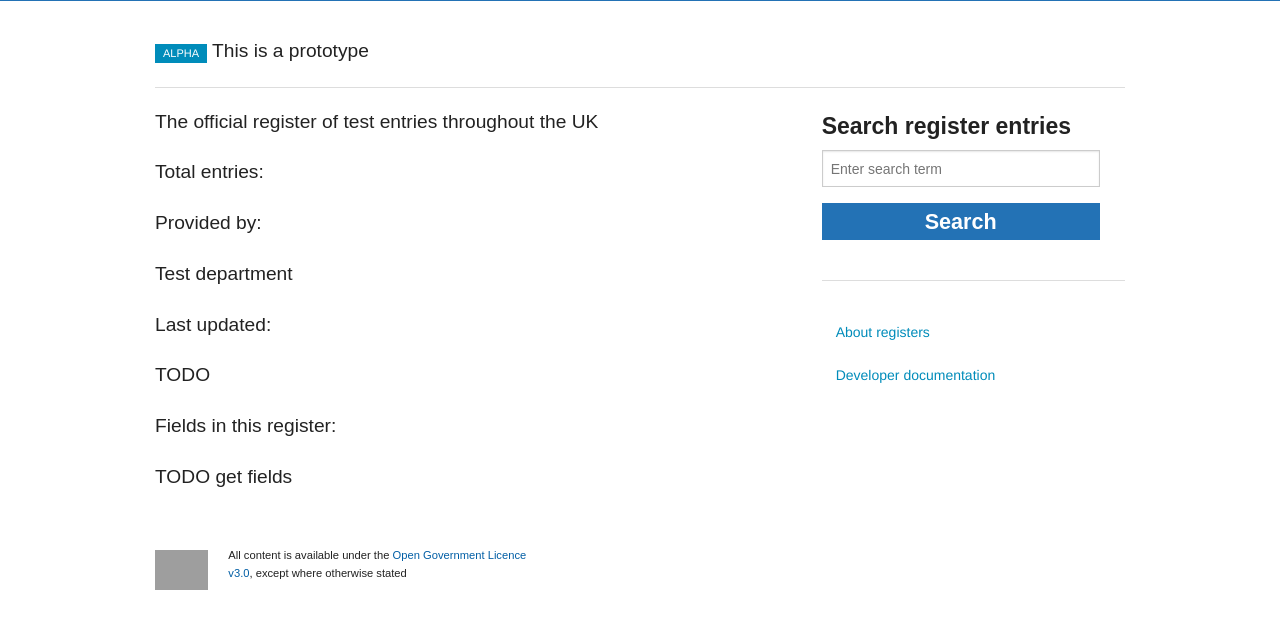
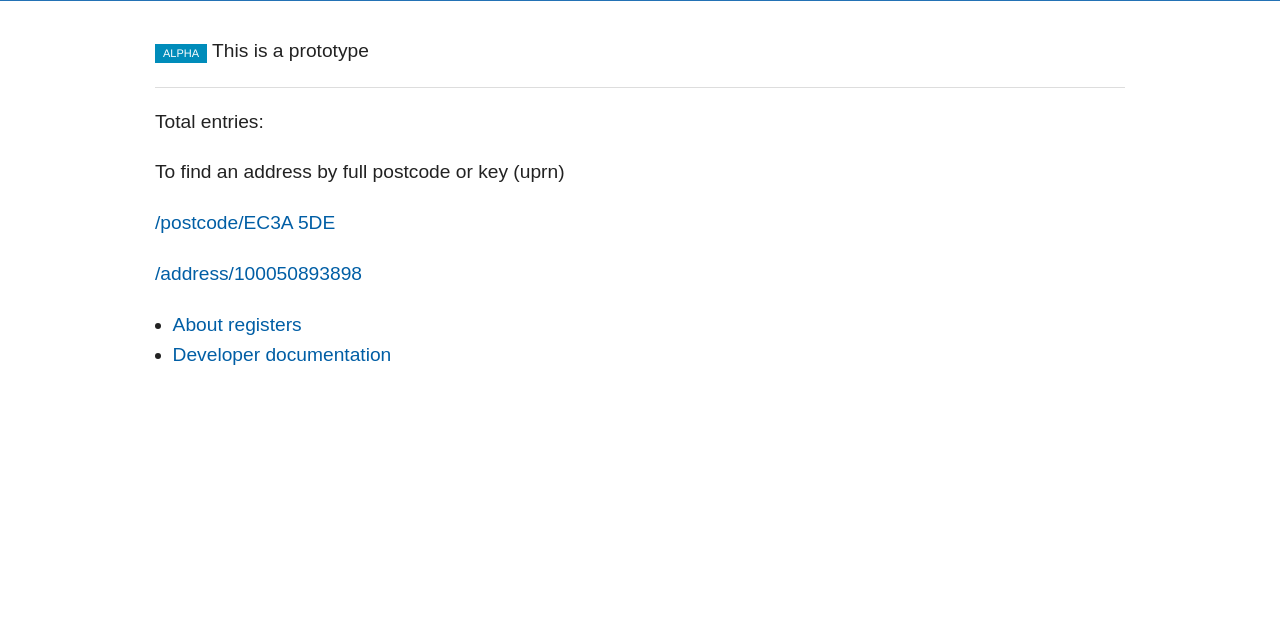
Before and after one commit to openregister/openregister-flask, a Flask app: template application/templates/index.html in a window 1280 px wide. Shown: the part 59-688 px from the top of the page. Run offline with Flask 2, Linux system fonts and the light colour scheme; the template is opened without the code that fills it, so the values that code supplies are empty; parts of the project's set-up code (start-up, migrations or seed data) failed here and were passed over; some libraries are stand-ins or nearby versions; grey boxes are pictures that could not be loaded.

Commit message:
quick tweaks

```diff
--- a/application/templates/index.html
+++ b/application/templates/index.html
@@ -4,42 +4,19 @@
 
 {% block content %}
   <div class="row">
-      <div class="small-12 large-8 columns">
-          <div class="official-text">
-              <p>The official register of test entries throughout the UK</p>
-          </div>
+      <div class="large-12 columns">
           <div class="meta-entries">
             <p class="label-text">Total entries:
             <p>{{ register.size() | thousands_comma }}</p>
-            <p class="label-text">Provided by:</p>
-            <p class="big-meta">Test department</p>
-            <p class="label-text">Last updated:</p>
-            <p class="big-meta">TODO</p>
-            <p class="label-text">Fields in this register:</p>
 
-            <p class="homepage-field-labels">
-              TODO get fields
-            </p>
-          </div>
-      </div>
-      <div class="small-12 large-4 columns">
-        <h4>Search register entries</h4>
-        <form action="/search">
-          <div class="row collapse">
-                <div class="small-8 large-11 columns">
-                  <input name="q" type="text" placeholder="Enter search term">
-                  <input type="submit" value="Search" class="button postfix" />
-                </div>
-          </div>
-        </form>
-        <hr class="divider"/>
-        <ul class="side-nav">
-            <li><a href="http://www.openregister.org/">About registers</a></li>
-            <li><a href="http://www.openregister.org/developer">Developer documentation</a></li>
-        </ul>
-      </div>
+          <p>To find an address by full postcode or key (uprn)</p>
+          <p><a href="/postcode/EC3A%205DE">/postcode/EC3A 5DE</a></p>
+          <p><a href="/address/100050893898">/address/100050893898</a></p>
+
+          <ul>
+              <li><a href="http://www.openregister.org/">About registers</a></li>
+              <li><a href="http://www.openregister.org/developer">Developer documentation</a></li>
+          </ul>
+
   </div>
-
-  {% include "licence.html" %}
-
 {% endblock %}
```
